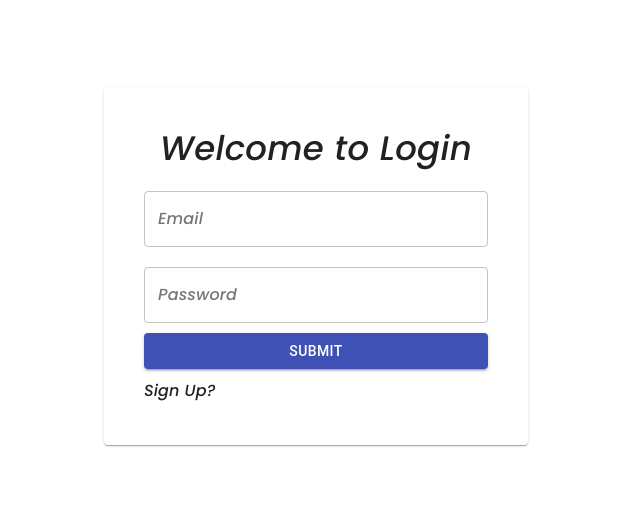
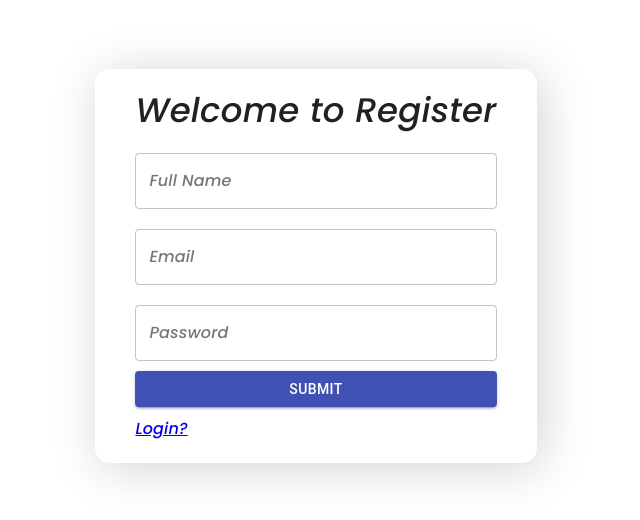
Before and after one commit to Shakib448/company-task-code-pari-nah, a React (Create React App) app in the folder client/: page /register in a window 1280 px wide. Shown: the part 134-654 px from the top of the page, without its empty margins (324-964 px from the left). Built offline with nearby package versions, Linux system fonts and the light colour scheme.

Commit message:
WIP on section1

```diff
--- a/client/src/App.js
+++ b/client/src/App.js
@@ -1,6 +1,8 @@
 import { makeStyles } from "@material-ui/core";
 import clsx from "clsx";
 import Login from "./Components/Login";
+import { BrowserRouter as Router, Switch, Route } from "react-router-dom";
+import Register from "./Components/Register";
 
 const useStyles = makeStyles(() => ({
   "@global": {
@@ -19,9 +21,14 @@ const useStyles = makeStyles(() => ({
 function App() {
   const classes = useStyles();
   return (
-    <main className={clsx(classes.root)}>
-      <Login />
-    </main>
+    <Router>
+      <main className={clsx(classes.root)}>
+        <Switch>
+          <Route exact path="/" component={Login} />
+          <Route exact path="/register" component={Register} />
+        </Switch>
+      </main>
+    </Router>
   );
 }
 
--- a/client/src/Components/Login.js
+++ b/client/src/Components/Login.js
@@ -11,17 +11,19 @@ import {
 } from "@material-ui/core";
 import clsx from "clsx";
 import { useForm } from "react-hook-form";
+import { Link } from "react-router-dom";
 
 const useStyles = makeStyles(() => ({
   root: {
-    padding: "40px",
     display: "flex",
     justifyContent: "center",
     height: "100vh",
     alignItems: "center",
   },
   paper: {
-    padding: "40px",
+    padding: "20px 40px",
+    boxShadow: "5px 5px 50px lightgray",
+    borderRadius: "15px",
   },
 }));
 
@@ -61,7 +63,9 @@ const Login = () => {
                 Submit
               </Button>
               <Box mt={1}>
-                <Typography variant="subtitle1">Sign Up?</Typography>
+                <Link to="/register">
+                  <Typography variant="subtitle1">Sign Up?</Typography>
+                </Link>
               </Box>
             </Grid>
           </form>
--- a/client/src/Components/Register.js
+++ b/client/src/Components/Register.js
@@ -1,8 +1,85 @@
 import React from "react";
-import { Container } from "@material-ui/core";
+import {
+  Container,
+  Typography,
+  Grid,
+  makeStyles,
+  TextField,
+  Button,
+  Paper,
+  Box,
+} from "@material-ui/core";
+import clsx from "clsx";
+import { useForm } from "react-hook-form";
+import { Link } from "react-router-dom";
+
+const useStyles = makeStyles(() => ({
+  root: {
+    display: "flex",
+    justifyContent: "center",
+    height: "100vh",
+    alignItems: "center",
+  },
+  paper: {
+    padding: "20px 40px",
+    boxShadow: "5px 5px 50px lightgray",
+    borderRadius: "15px",
+  },
+}));
 
 const Register = () => {
-  return <Container></Container>;
+  const { register, handleSubmit } = useForm();
+  const onSubmit = (data, e) => {
+    console.log(data);
+    e.target.reset();
+  };
+
+  const classes = useStyles();
+  return (
+    <Container className={clsx(classes.root)}>
+      <Grid container justify="center" md={8} lg={8} sm={12}>
+        <Paper className={clsx(classes.paper)}>
+          <Typography variant="h4" align="center" gutterBottom>
+            Welcome to Register
+          </Typography>
+          <form onSubmit={handleSubmit(onSubmit)}>
+            <Grid container direction="column">
+              <TextField
+                id="outlined-basic"
+                label="Full Name"
+                variant="outlined"
+                style={{ margin: "10px 0" }}
+                inputProps={{ ...register("name") }}
+              />
+              <TextField
+                id="outlined-basic"
+                label="Email"
+                variant="outlined"
+                style={{ margin: "10px 0" }}
+                inputProps={{ ...register("email") }}
+              />
+              <TextField
+                id="outlined-basic"
+                label="Password"
+                variant="outlined"
+                type="password"
+                style={{ margin: "10px 0" }}
+                inputProps={{ ...register("password") }}
+              />
+              <Button variant="contained" type="submit" color="primary">
+                Submit
+              </Button>
+              <Box mt={1}>
+                <Link to="/">
+                  <Typography variant="subtitle1">Login?</Typography>
+                </Link>
+              </Box>
+            </Grid>
+          </form>
+        </Paper>
+      </Grid>
+    </Container>
+  );
 };
 
 export default Register;
```
